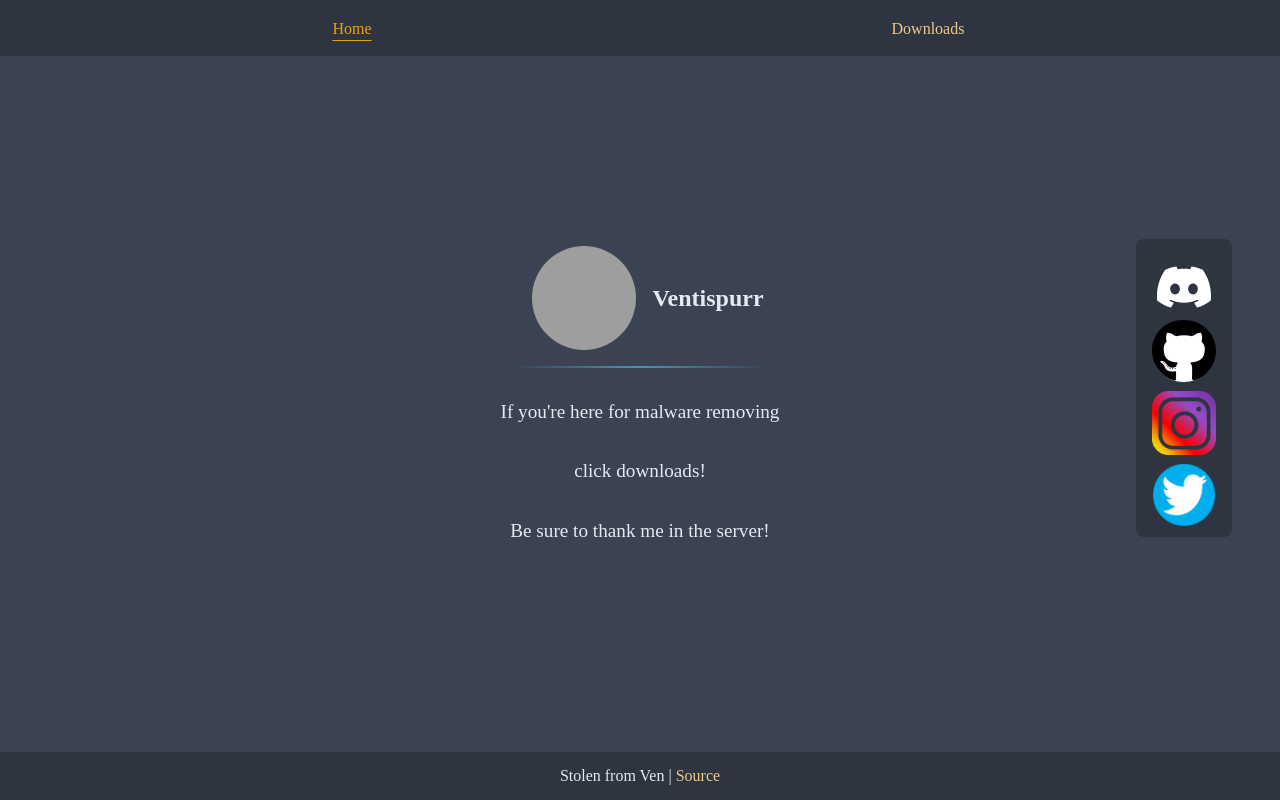
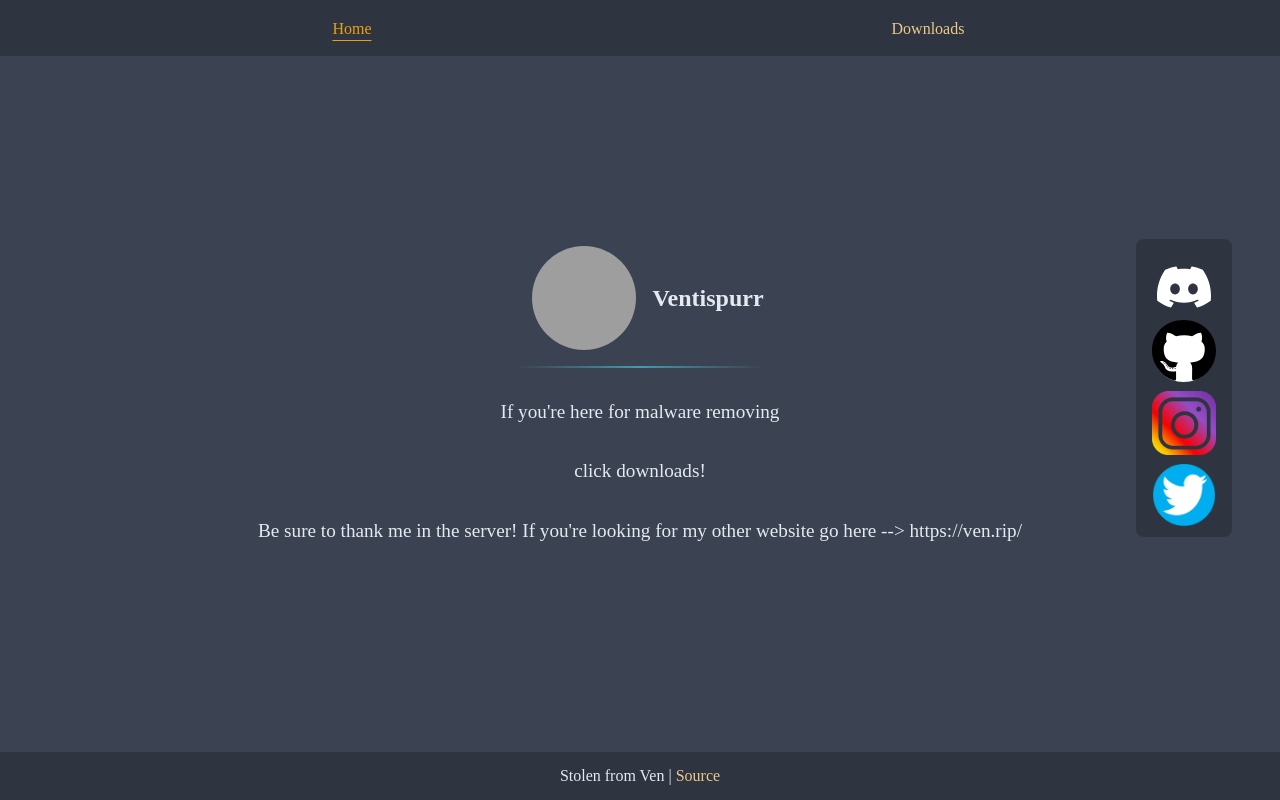
Before and after one commit to rawt4k/its.ven.rip, a website: page index.html in a window 1280 px wide. Drawn offline with Linux system fonts and the light colour scheme; grey boxes are pictures that could not be loaded.

Commit message:
Update index.html

```diff
--- a/index.html
+++ b/index.html
@@ -60,6 +60,7 @@
 
         <section>
              Be sure to thank me in the server!
+          If you're looking for my other website go here --> https://ven.rip/
         </section>
 
 
```
